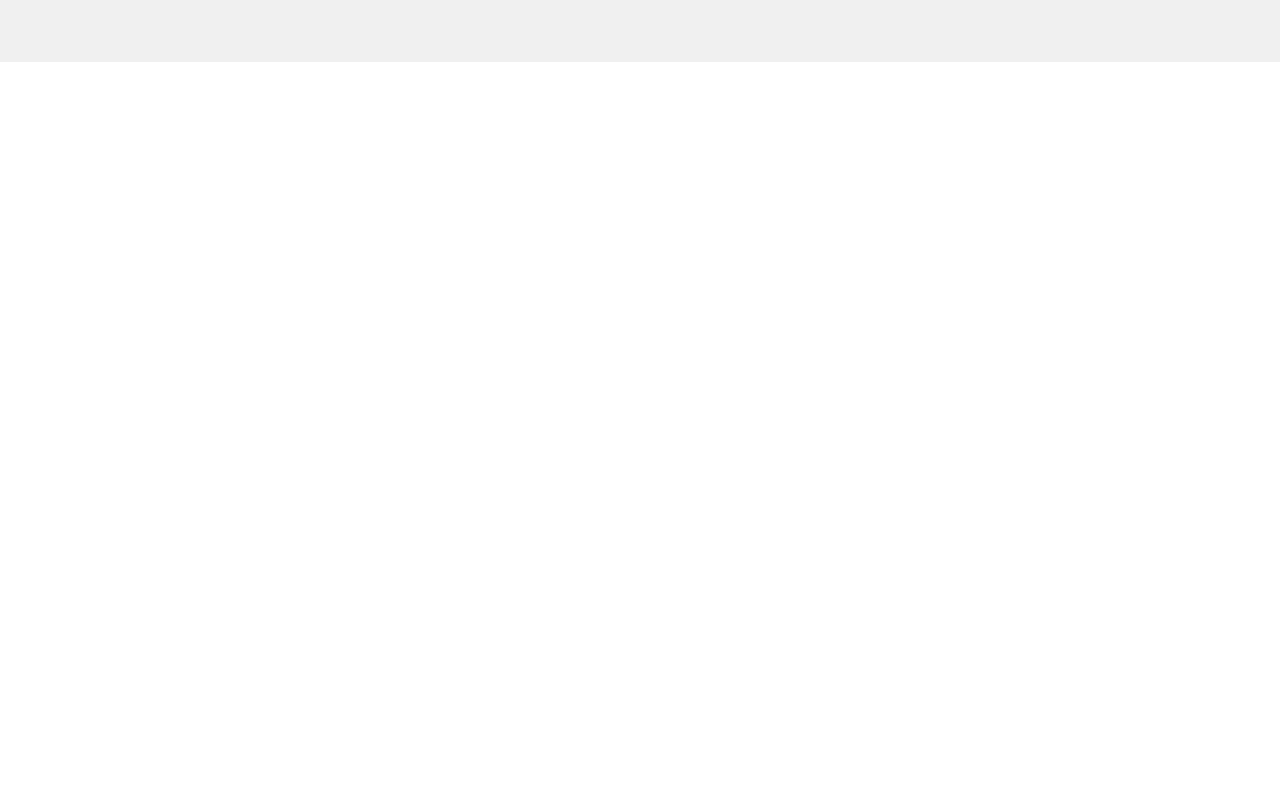
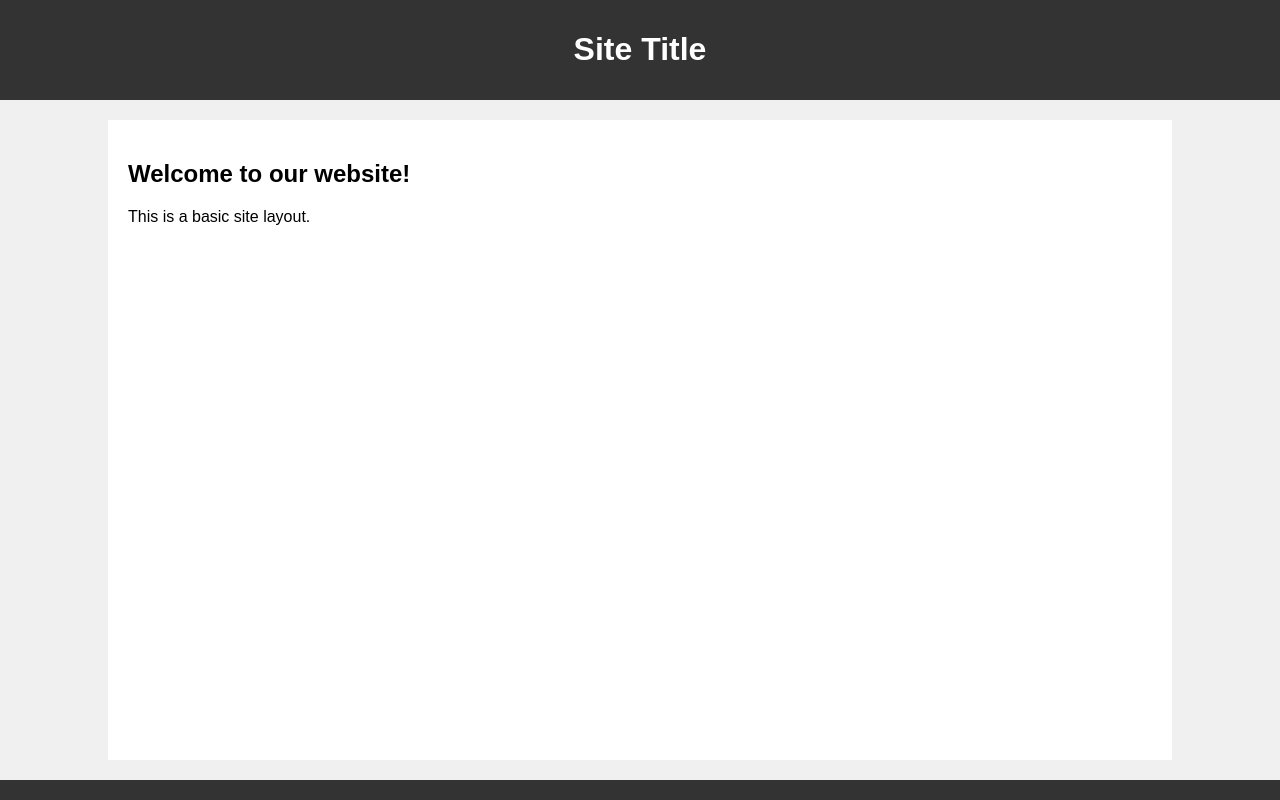
Before and after one commit to p1raidz/p1raidz.github.io, a plain HTML site: page index.html in a window 1280 px wide. Drawn offline with Linux system fonts and the light colour scheme.

Commit message:
nun much

```diff
--- a/index.html
+++ b/index.html
@@ -1,11 +1,50 @@
 <!DOCTYPE html>
+<html>
 <head>
-    <title>Pirade's Website</title>
-    <link rel="stylesheet" href="style.css">
+    <title>Basic Site Layout</title>
+    <style>
+        body {
+            display: flex;
+            flex-direction: column;
+            align-items: center;
+            justify-content: center;
+            height: 100vh;
+            margin: 0;
+            background-color: #f0f0f0;
+            font-family: Arial, sans-serif;
+        }
+        header {
+            background-color: #333;
+            color: white;
+            padding: 10px;
+            width: 100%;
+            text-align: center;
+        }
+        main {
+            flex: 1;
+            width: 80%;
+            margin: 20px;
+            background-color: white;
+            padding: 20px;
+        }
+        footer {
+            background-color: #333;
+            color: white;
+            padding: 10px;
+            width: 100%;
+            text-align: center;
+        }
+    </style>
 </head>
 <body>
     <header>
-       <marquee>Welcome to p1raidz' Website!</marquee>
+        <h1>Site Title</h1>
     </header>
-    </body>
+    <main>
+        <h2>Welcome to our website!</h2>
+        <p>This is a basic site layout.</p>
+    </main>
+    <footer>
+    </footer>
+</body>
 </html>
--- a/style.css
+++ /dev/null
@@ -1,21 +0,0 @@
-body {
-    font-family: sans-serif;
-    margin: 0;
-    padding: 0;
-}
-
-header {
-    background-color: #f0f0f0;
-    padding: 20px;
-    text-align: center;
-}
-
-h1 {
-    font-size: 2em;
-    margin: 0;
-}
-
-marquee {
-    font-weight: bold;
-    color: #333;
-}
```
